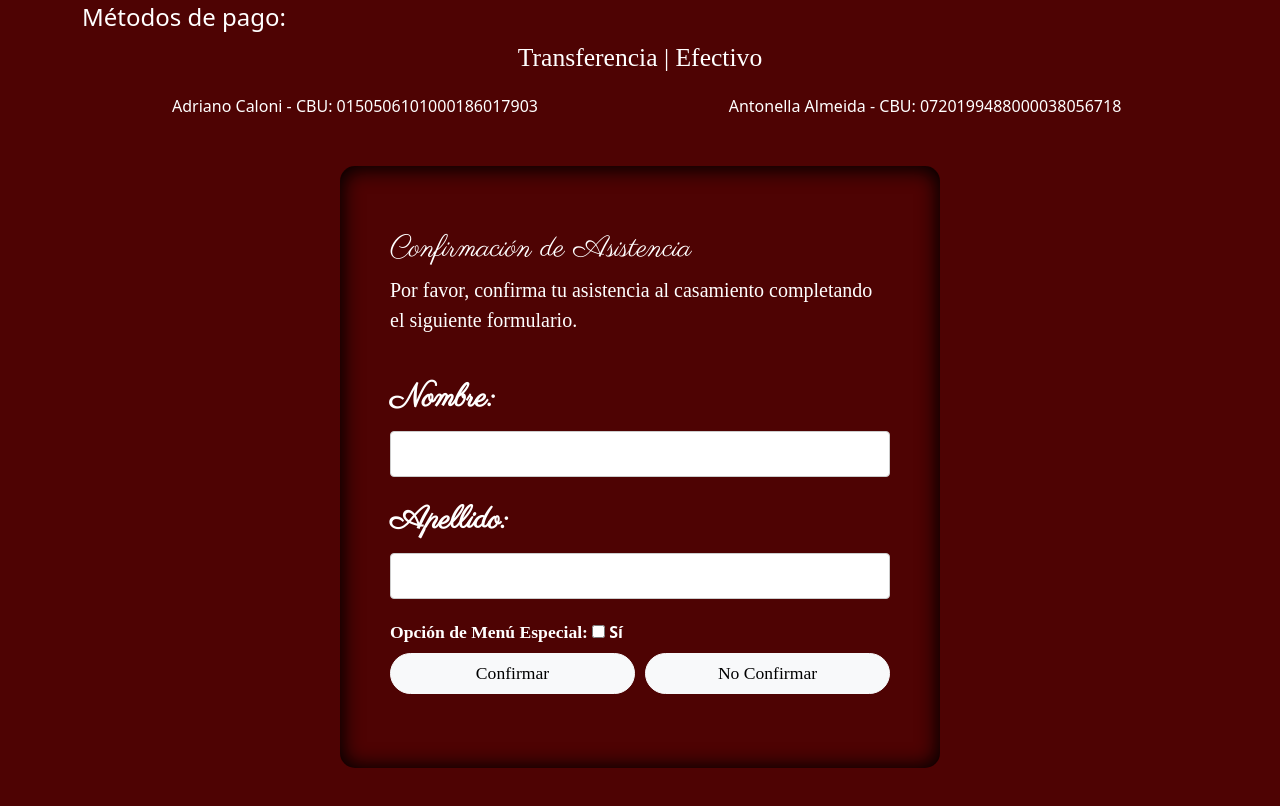
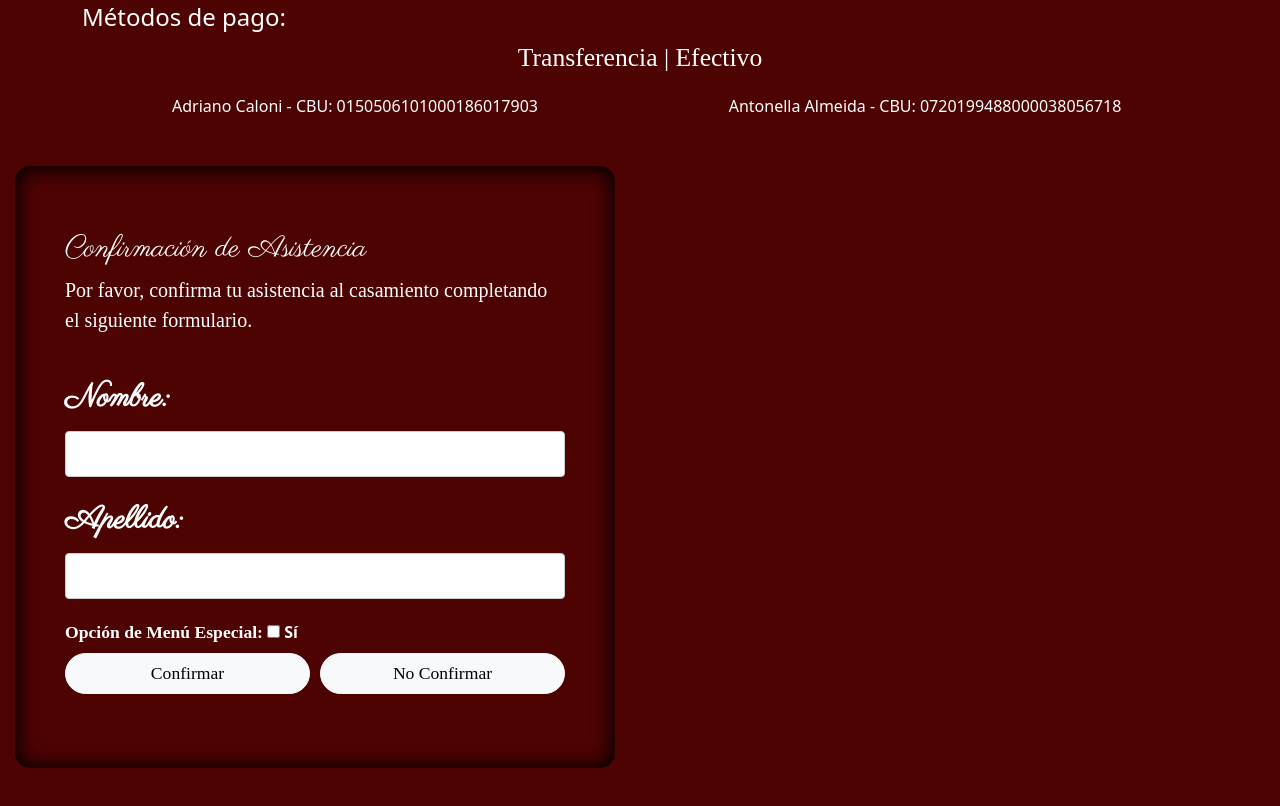
Before and after one commit to adrianocaloni/casamientoAdrianoAntonella, a plain HTML site: page index.html in a window 1280 px wide. Shown: the part 4808-5614 px from the top of the page. Drawn offline with nearby package versions, Linux system fonts and the light colour scheme; a web font is replaced by a local one.

Commit message:
corrección de margen en el formulario

```diff
--- a/style.css
+++ b/style.css
@@ -215,7 +215,7 @@ h5.menuCenaSubtitulo {
 
 .container-form {
   max-width: 600px;
-  margin: auto;
+  margin-left: 15px;
   padding: 50px;
   border-radius: 15px;
   box-shadow: inset 0px 1px 20px 3px rgb(0 0 0);
```
